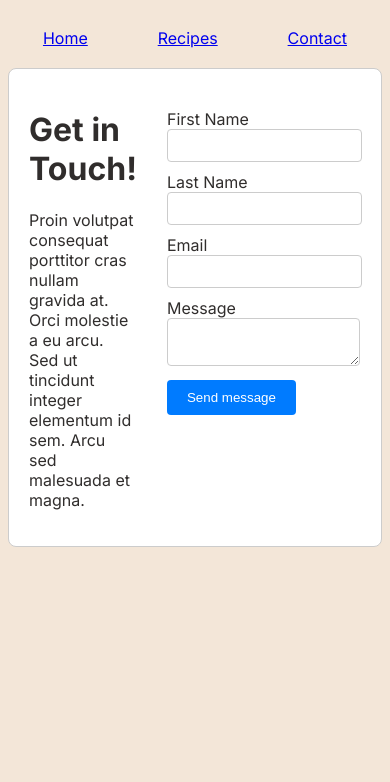
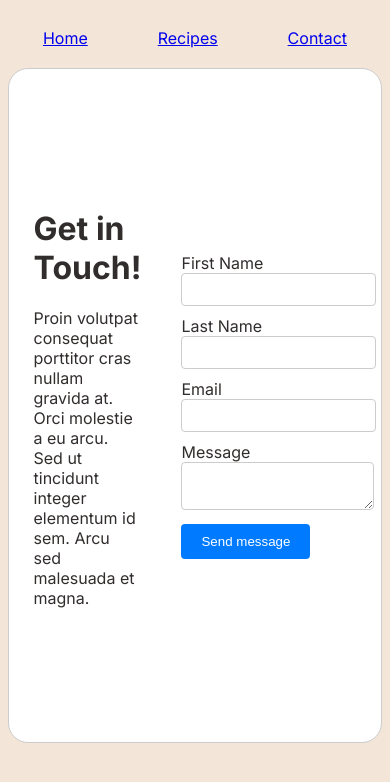
Before and after one commit to SongyeeHan000/recipe-layout, a Next.js app: page /contact in a window 390 px wide. Shown: the top 782 px of the page. Built offline with nearby package versions, Linux system fonts and the light colour scheme.

Commit message:
contact format completed for desktop and mobile

```diff
--- a/src/app/contact/page.js
+++ b/src/app/contact/page.js
@@ -20,20 +20,24 @@ export default function Contact() {
         <form>
             <div>
             <label>First Name</label>
+            <br></br>
                 <input type="text" name="firstName" />
             </div>
             <div>
-            <label>Last Name</label>
+                <label>Last Name</label>
+                <br></br>
                 <input type="text" name="lastName" />
             </div>
 
             <div>
                 <label>Email</label>
+                <br></br>
                 <input type="text" name="email" />
             </div>
 
             <div>
                 <label>Message</label>
+                <br></br>
                 <textarea name="message"></textarea>
             </div>
             <button type="submit">Send message</button>
--- a/src/app/globals.css
+++ b/src/app/globals.css
@@ -93,55 +93,35 @@ li {
     width: 100%;
     object-fit:cover;
   }
+  .navBar {
+    width: auto;
+  }
+
 }
-
-/* .contactForm {
-  display: flex;
-  flex-direction: row;
-  justify-content: center;
-  align-items: center;
-  background-color: white;
-  width: 60%;
-  height: 80vh;
-  margin: 0 auto;
-  border-radius: 20px;
-}
-
-.contactForm form, .getInTouch {
-  padding: 0px 40px
-}
-
-.contactForm input {
-  width: 100%
-}
-
-.contactForm textarea {
-  width: auto;
-  height: 30vh;
-} */
 
 .contactForm {
   max-width: 600px;
-  margin: 0 auto;
+  margin: auto; /*Center horizontally*/
   padding: 20px;
   border: 1px solid #ccc;
-  border-radius: 8px;
+  border-radius: 20px;
   box-sizing: border-box;
-  display: flex; /* Use flexbox for layout */
-  flex-direction: column; /* Arrange items vertically */
-}
-.contactForm {
   display: flex;
-  flex-direction: row;
-  justify-content: space-between;
+  flex-direction: row; /*Arrange items horizontally*/
+  align-items: center;/* Center vertically*/
+  justify-content: center; /*Center horizontally*/
+  height: 80vh; /*Take full height of the viewport*/
   background-color: white;
 }
+
 .getInTouch {
-  /* padding: 0px 30px; */
+  flex: 1; /*Take remaining space*/
+  padding: 0px 20px;/*Add spacing between getInTouch and form*/
 }
+
 .contactForm form {
-  margin-top: 20px;
-  padding: 0px 30px;
+  flex: 1; /*Take remaining space*/
+  padding-left: 20px; /*Add spacing between getInTouch and form*/
 }
 
 .contactForm label {
@@ -164,3 +144,22 @@ li {
   border-radius: 4px;
   cursor: pointer;
 }
+
+@media (max-width: 375px) {
+  .contactForm {
+    flex-direction: column;
+    height: auto;
+    width: 80%;
+    border: 0;
+    justify-content: center;
+    align-items: center;
+    text-align: center;
+  }
+  .getInTouch {
+    padding: 0;
+    padding-bottom: 20px;
+  }
+  .contactForm form {
+    padding-left: 0;
+  }
+}
```
